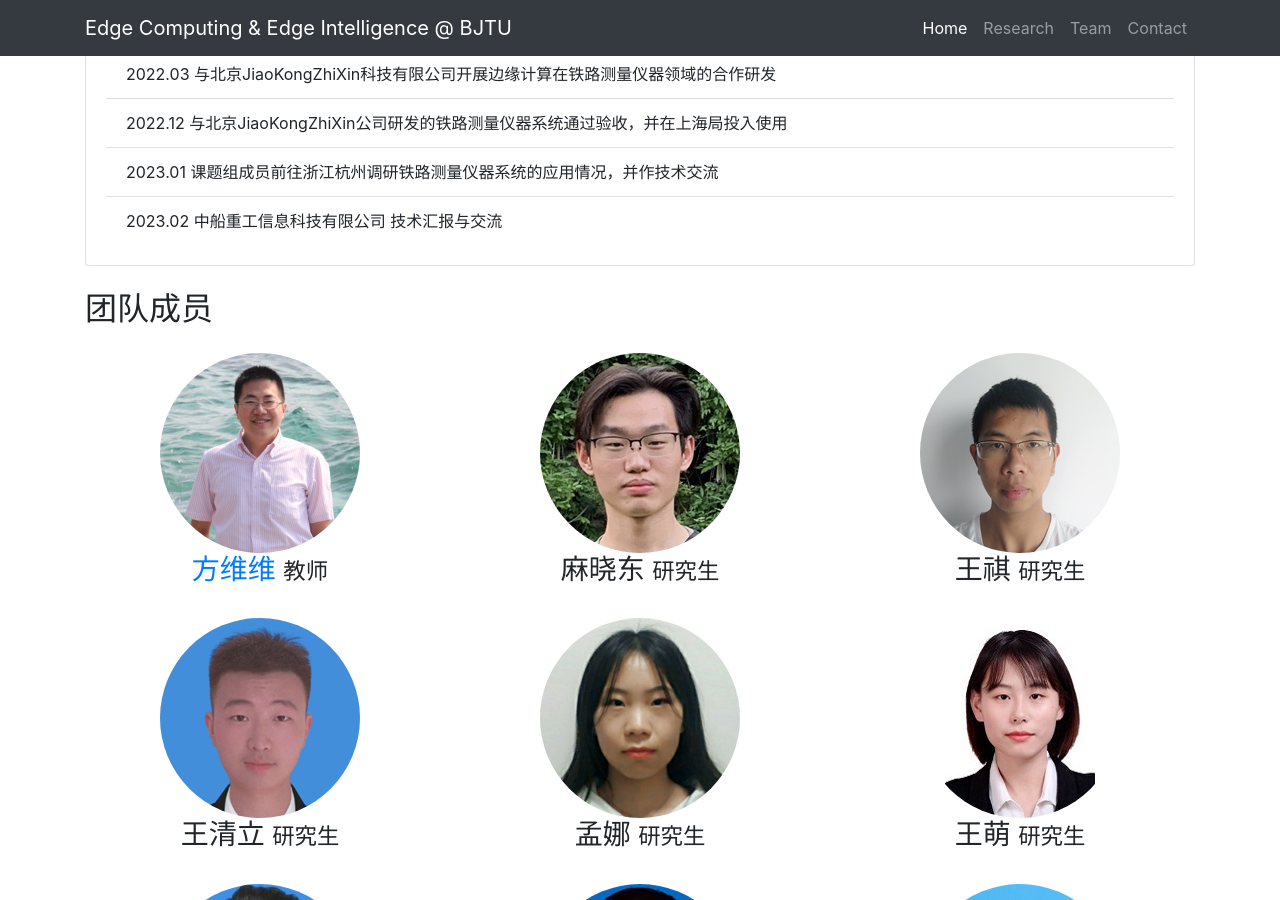
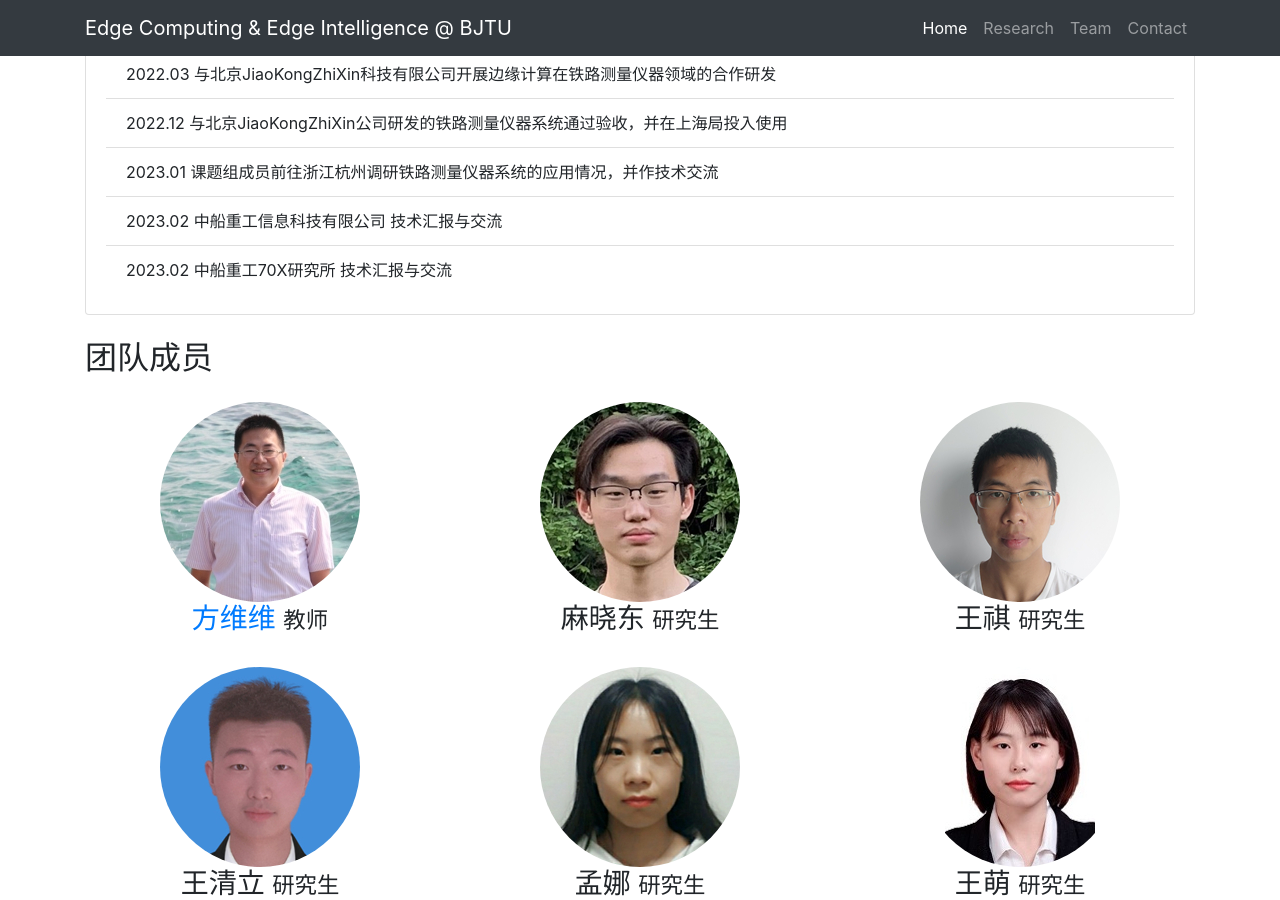
Before and after one commit to fangvv/Homepage, a Jekyll site: the page Edgecomp/index.html, which Jekyll copies as it is, in a window 1280 px wide and 900 px high, scrolled down 5225 px. Built offline with Jekyll 4.4.1, drawn with Linux system fonts in a browser that asks for light colours; comment, search, counter and statistics services are not loaded.

Commit message:
update status

```diff
--- a/Edgecomp/index.html
+++ b/Edgecomp/index.html
@@ -200,6 +200,7 @@
       <li class="list-group-item">2022.12 与北京JiaoKongZhiXin公司研发的铁路测量仪器系统通过验收，并在上海局投入使用</li>
       <li class="list-group-item">2023.01 课题组成员前往浙江杭州调研铁路测量仪器系统的应用情况，并作技术交流</li>
       <li class="list-group-item">2023.02 中船重工信息科技有限公司 技术汇报与交流</li>
+      <li class="list-group-item">2023.02 中船重工70X研究所 技术汇报与交流</li>
   </ul>
   </div>
 </div>
```
